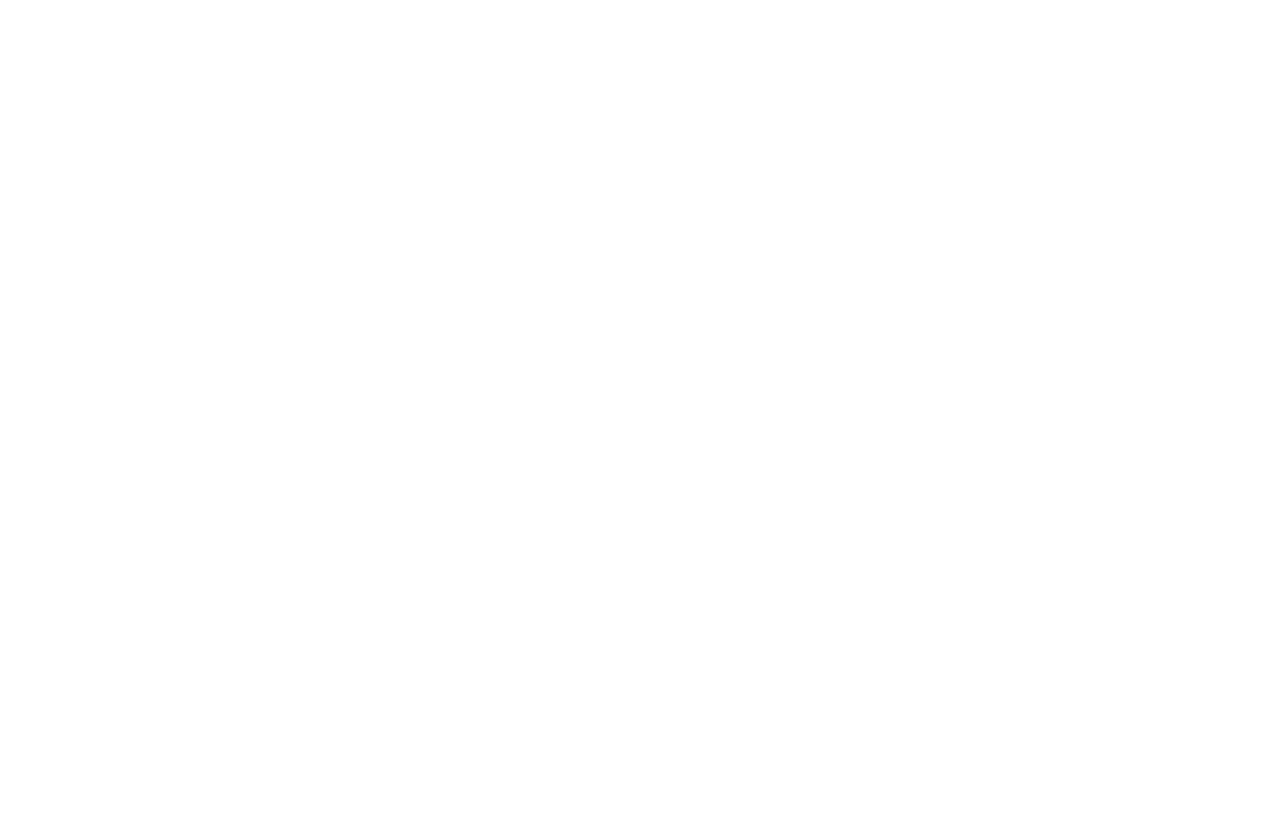
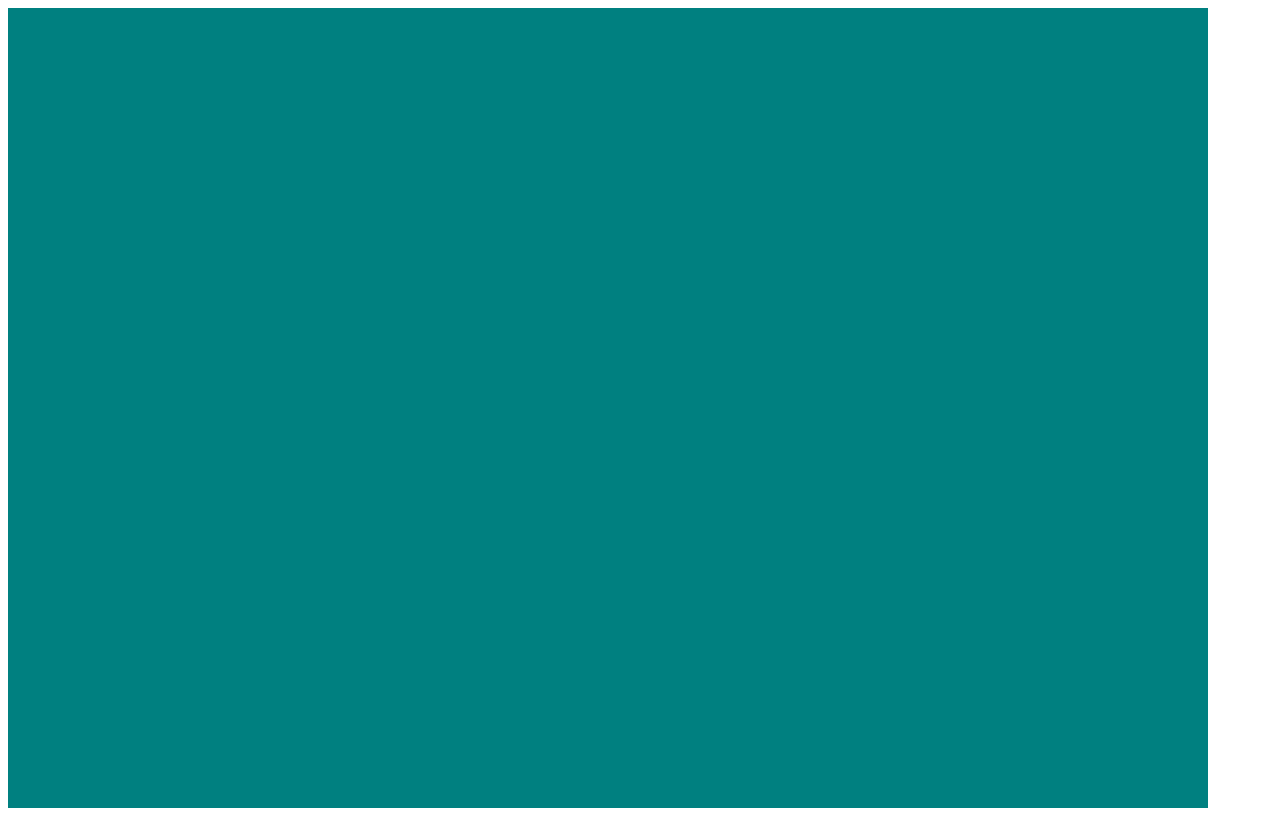
Before and after one commit to MatlabZombie/Caterpillar, a plain HTML site: page index.html in a window 1280 px wide. Drawn offline with Linux system fonts and the light colour scheme.

Commit message:
add stylish canvas to idex.html

```diff
--- a/index.html
+++ b/index.html
@@ -1,5 +1,8 @@
 <html>
-<head><title>Caterpillar</title></head>
+<head>
+    <title>Caterpillar</title>
+    <link rel="stylesheet" type="text/css" href="stylesheets/application.css">
+</head>
 <body>
 <canvas id="caterpillar-canvas"></canvas>
 </body>
--- a/stylesheets/application.css
+++ b/stylesheets/application.css
@@ -0,0 +1,5 @@
+#caterpillar-canvas{
+    width: 1200px;
+    height: 800px;
+    background-color: teal;
+}
```
